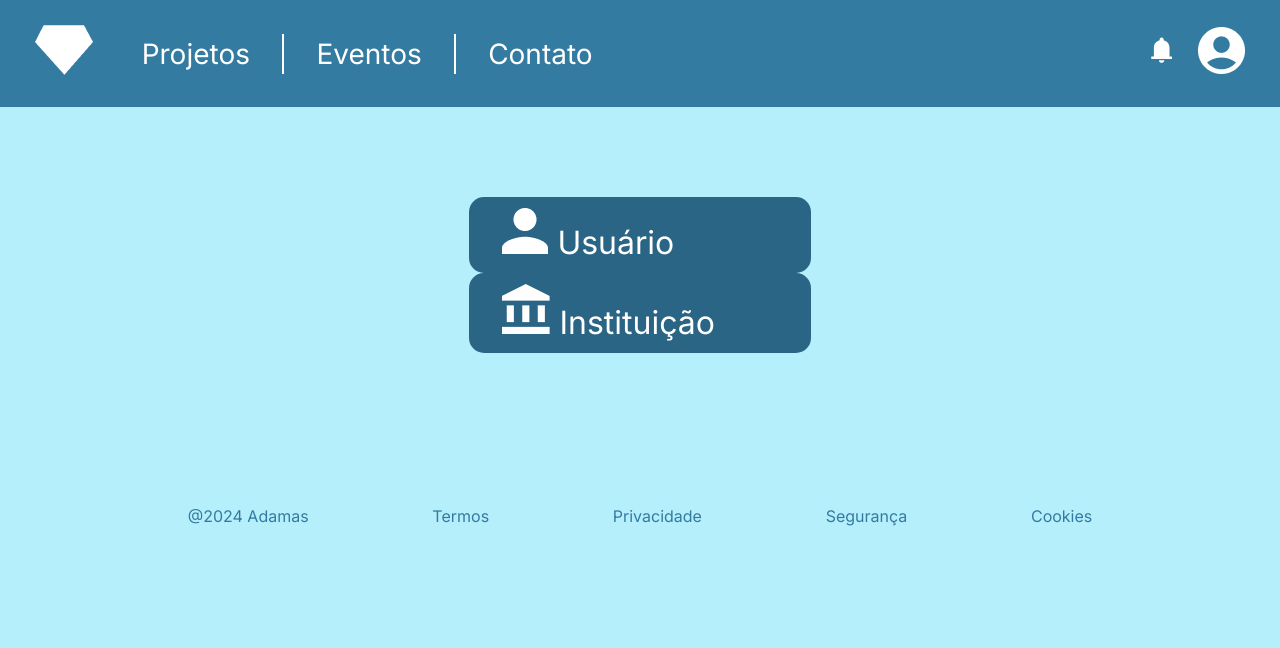
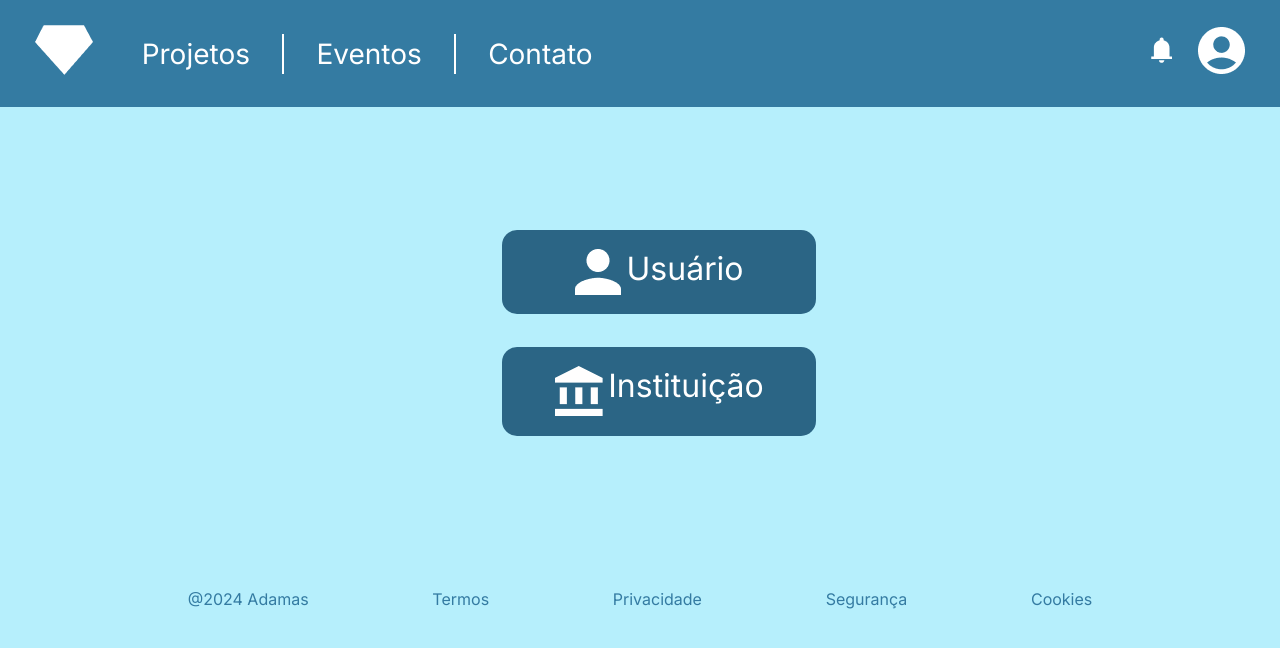
Before and after one commit to Noobolon/Adamas-FrontEnd, a Vue app: page /tipo-de-conta in a window 1280 px wide. Shown: the top 648 px of the page. Built offline with nearby package versions, Linux system fonts and the light colour scheme.

Commit message:
Correção do botão

```diff
--- a/src/components/LinkButton.vue
+++ b/src/components/LinkButton.vue
@@ -9,41 +9,53 @@
             width: String,
             height: String
         }
-
     }
-
-
 
 </script>
 
 <template>
 
    <RouterLink :to="link">
-        <img v-if="icon != null" :src="icon" alt="Ícone">
-        {{ text }}
+        <div>
+            <img v-if="icon != null" :src="icon" alt="Ícone">
+            <p>{{ text }}</p>
+        </div>
    </RouterLink>
 
 </template>
 
 <style scoped>
 
-a{
+div{
+    display: flex;
+    flex-direction: row;
     align-content: center;
     justify-content: center;
-    font-size: 2em;
+
     background-color: var(--ButtonColor);
-    padding: 1% 3%;
+    padding: 7%;
     border-radius: 15px;
 
+    width: 100%;
+    height: 100%;
+
+    font-size: 2rem;
+    color: var(--Text2);
+    text-align: center;
+}
+
+div:hover{ background-color: #1f4a60;}
+
+a{
     width: v-bind(width);
     height: v-bind(height);
-
-    color: var(--Text2);
     text-decoration: none;
 }
 
-a:hover{ background-color: #1f4a60;}
-
 a:visited{color: var(--Text2);}
 
+img{
+    margin-right: 2%;
+}
+
 </style>
--- a/src/views/register/AccountType.vue
+++ b/src/views/register/AccountType.vue
@@ -18,7 +18,7 @@ export default {
         icon="/symbols/UserIcon.png"
 
         width="25%"
-        height="max-content"
+        height=""
         />
 
         <LinkButton
@@ -41,4 +41,14 @@ main{
     align-items: center;
 }
 
+main{
+    display: flex;
+    justify-content: center;
+    align-items: center;
+}
+
+a{
+    margin-top: 3%;
+}
+
 </style>
```
